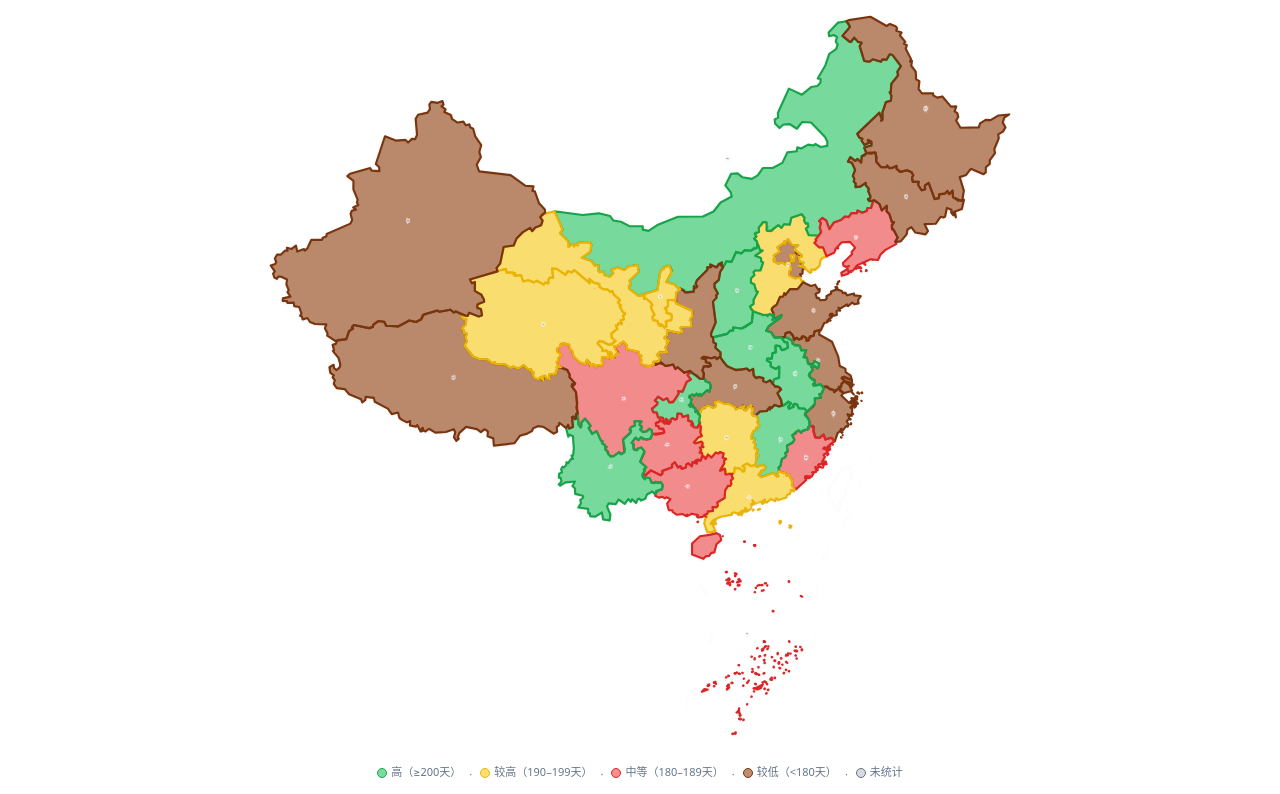
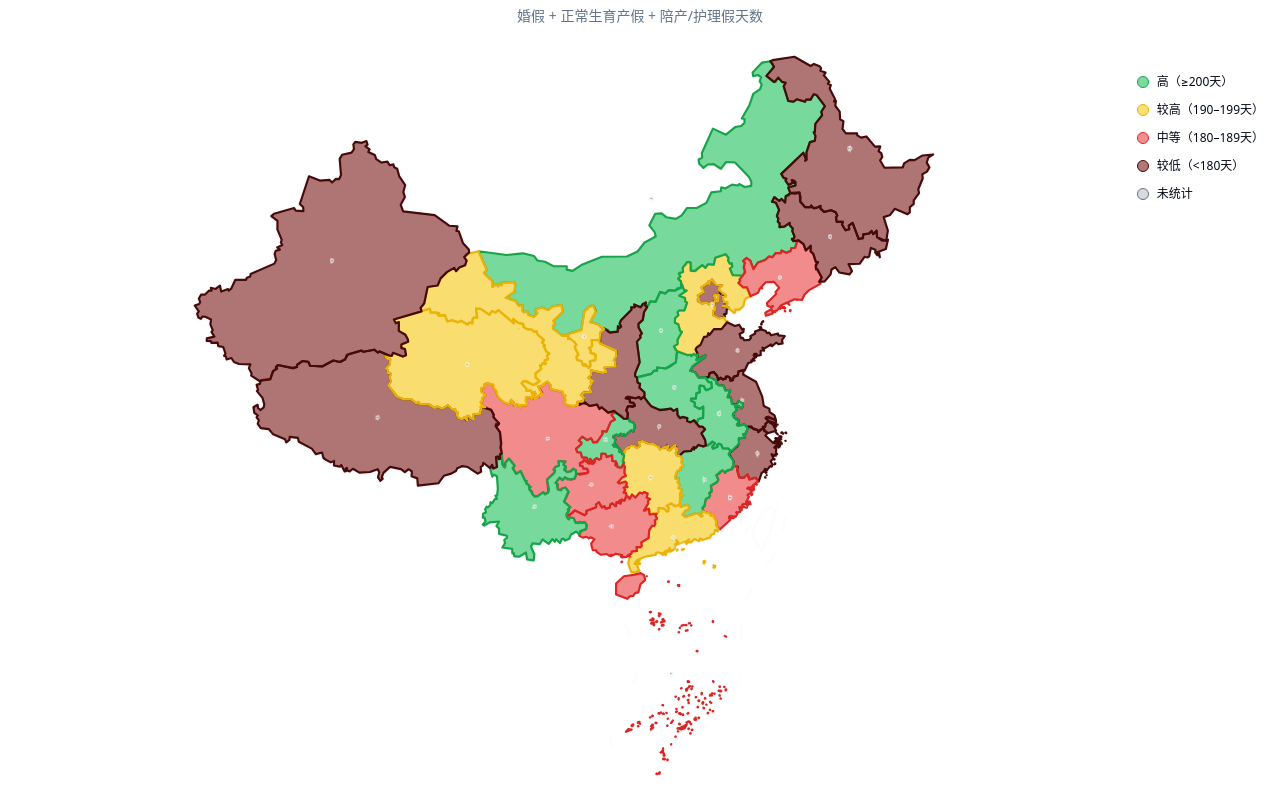
Before and after one commit to masonblog/HolidayGO-CN, a Next.js app: page / in a window 1280 px wide. Shown: the part 263-1057 px from the top of the page. Built offline with nearby package versions, Linux system fonts and the light colour scheme.

Commit message:
style: update heatmap legend layout and change low-value color to dark red

```diff
--- a/app/page.tsx
+++ b/app/page.tsx
@@ -49,37 +49,42 @@ export default async function HomePage() {
         </p>
       </section>
 
-      <section className="space-y-3">
-        <h2 className="text-sm font-medium text-muted-foreground">
-          假期热力图（婚假 + 正常生育产假 + 陪产/护理假天数）
-        </h2>
-        <ChinaMap available={available} heatMap={heatMap} />
-        <p className="text-center text-[11px] text-muted-foreground">
-          <span className="inline-flex items-center gap-1">
-            <span className="inline-block h-2.5 w-2.5 rounded-sm bg-green-500/60 border border-green-600" />
-            高（≥200天）
-          </span>
-          <span className="mx-2">·</span>
-          <span className="inline-flex items-center gap-1">
-            <span className="inline-block h-2.5 w-2.5 rounded-sm bg-yellow-400/60 border border-yellow-500" />
-            较高（190–199天）
-          </span>
-          <span className="mx-2">·</span>
-          <span className="inline-flex items-center gap-1">
-            <span className="inline-block h-2.5 w-2.5 rounded-sm bg-red-500/60 border border-red-600" />
-            中等（180–189天）
-          </span>
-          <span className="mx-2">·</span>
-          <span className="inline-flex items-center gap-1">
-            <span className="inline-block h-2.5 w-2.5 rounded-sm bg-amber-800/60 border border-amber-900" />
-            较低（&lt;180天）
-          </span>
-          <span className="mx-2">·</span>
-          <span className="inline-flex items-center gap-1">
-            <span className="inline-block h-2.5 w-2.5 rounded-sm bg-gray-400/40 border border-gray-500" />
-            未统计
-          </span>
-        </p>
+      <section className="space-y-4">
+        <div className="text-center space-y-1">
+          <h2 className="text-xl font-bold tracking-tight md:text-2xl">
+            假期热力图
+          </h2>
+          <p className="text-sm text-muted-foreground">
+            婚假 + 正常生育产假 + 陪产/护理假天数
+          </p>
+        </div>
+        <div className="flex gap-6 items-start">
+          <div className="flex-1">
+            <ChinaMap available={available} heatMap={heatMap} />
+          </div>
+          <div className="space-y-3 pt-8">
+            <div className="flex items-center gap-2">
+              <span className="inline-block h-3 w-3 rounded-sm bg-green-500/60 border border-green-600" />
+              <span className="text-xs">高（≥200天）</span>
+            </div>
+            <div className="flex items-center gap-2">
+              <span className="inline-block h-3 w-3 rounded-sm bg-yellow-400/60 border border-yellow-500" />
+              <span className="text-xs">较高（190–199天）</span>
+            </div>
+            <div className="flex items-center gap-2">
+              <span className="inline-block h-3 w-3 rounded-sm bg-red-500/60 border border-red-600" />
+              <span className="text-xs">中等（180–189天）</span>
+            </div>
+            <div className="flex items-center gap-2">
+              <span className="inline-block h-3 w-3 rounded-sm bg-red-900/60 border border-red-950" />
+              <span className="text-xs">较低（&lt;180天）</span>
+            </div>
+            <div className="flex items-center gap-2">
+              <span className="inline-block h-3 w-3 rounded-sm bg-gray-400/40 border border-gray-500" />
+              <span className="text-xs">未统计</span>
+            </div>
+          </div>
+        </div>
         <p className="text-center text-[10px] text-muted-foreground/60">
           港澳台地区不在本次统计范围内。
         </p>
--- a/components/china-map.tsx
+++ b/components/china-map.tsx
@@ -34,7 +34,7 @@ const HEAT_LEVELS = [
   {
     min: 0,
     className:
-      "fill-amber-800/60 stroke-amber-900 hover:fill-amber-800/80 cursor-pointer dark:fill-amber-700/50 dark:stroke-amber-600 dark:hover:fill-amber-700/70",
+      "fill-red-900/60 stroke-red-950 hover:fill-red-900/80 cursor-pointer dark:fill-red-800/50 dark:stroke-red-700 dark:hover:fill-red-800/70",
   },
 ];
 
```
